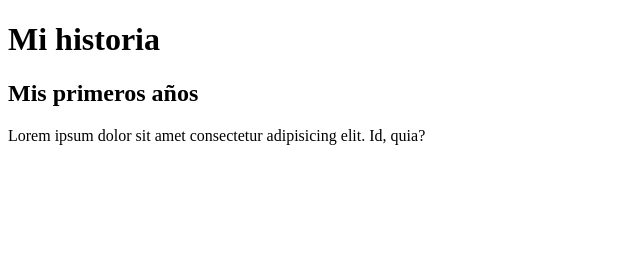
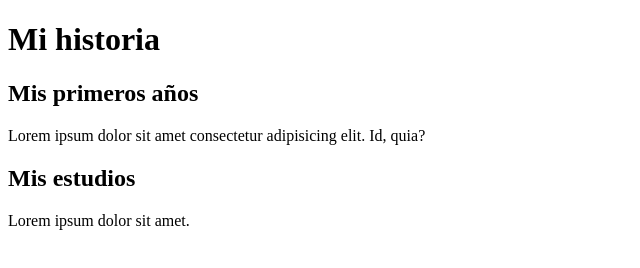
Before and after one commit to Alejandroo-bot/Biografia, a plain HTML site: page index.html in a window 1280 px wide. Shown: the whole page, without its empty margins (0-640 px from the left). Drawn offline with Linux system fonts and the light colour scheme.

Commit message:
Agregado mis estudios

```diff
--- a/index.html
+++ b/index.html
@@ -15,6 +15,10 @@
             <h2>Mis primeros años</h2>
             <p>Lorem ipsum dolor sit amet consectetur adipisicing elit. Id, quia?</p>
         </section>
+        <section>
+            <h2>Mis estudios</h2>
+            <p>Lorem ipsum dolor sit amet.</p>
+        </section>
     </main>
 </body>
 </html>
```
